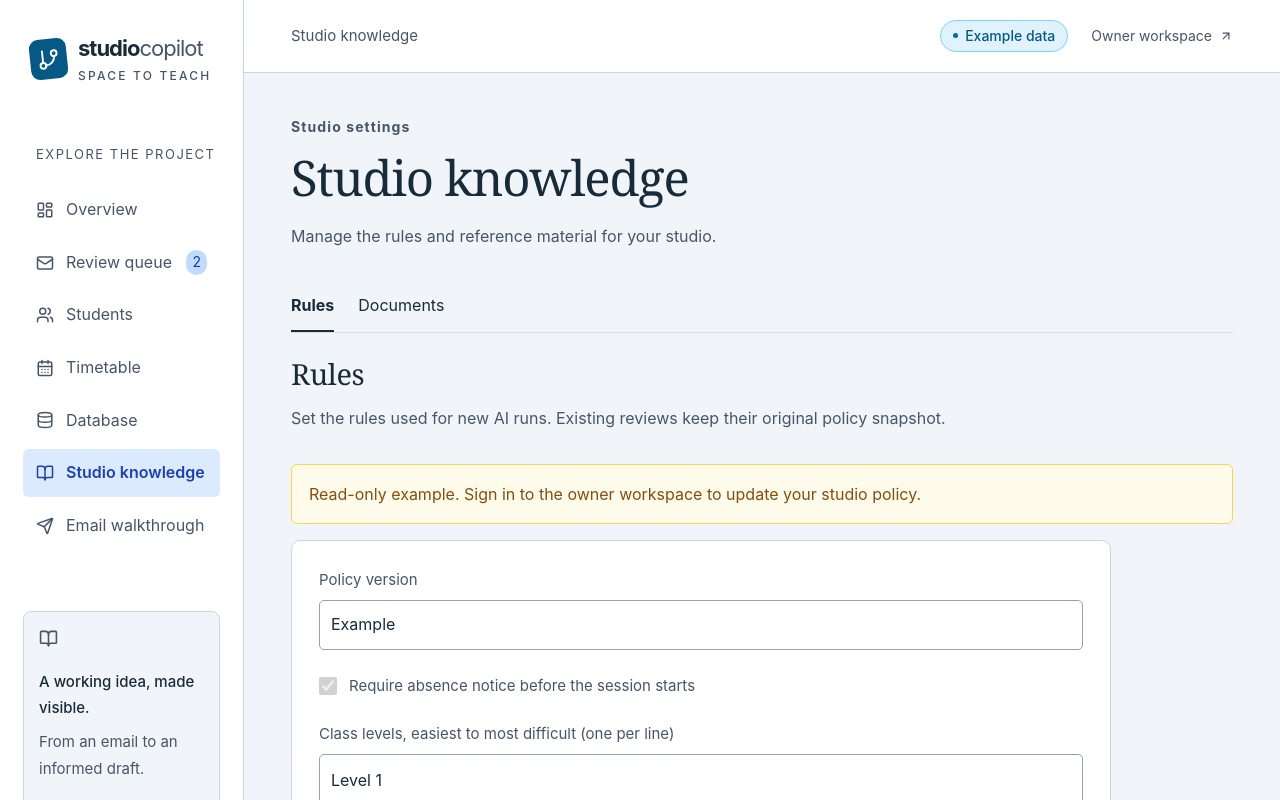
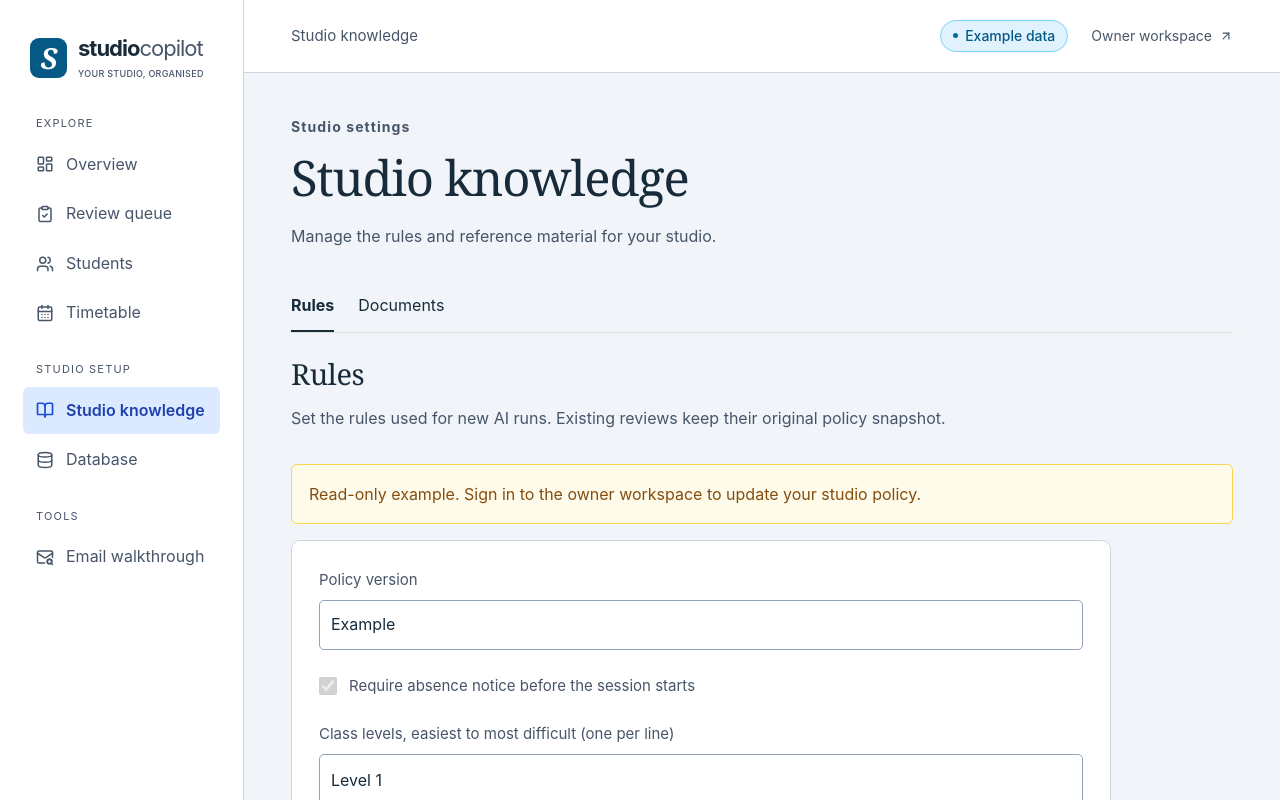
Before and after one commit to manjunjiangclara-cmyk/dance-studio-agent, a React (Vite) app in the folder frontend/: page /demo/knowledge in a window 1280 px wide. Shown: the top 800 px of the page. Built offline with nearby package versions, Linux system fonts and the light colour scheme; a web font is replaced by a local one.

Commit message:
Refine sidebar navigation and branding

```diff
--- a/frontend/src/App.tsx
+++ b/frontend/src/App.tsx
@@ -28,13 +28,16 @@ import {
   ChevronLeft,
   ChevronRight,
   CircleHelp,
+  ClipboardCheck,
   Database,
   FileText,
+  FlaskConical,
   GitBranch,
   LayoutDashboard,
   LockKeyhole,
   LogOut,
   Mail,
+  MailSearch,
   Menu,
   RefreshCw,
   Search,
@@ -264,6 +267,45 @@ export default function App() {
   const [authLoading, setAuthLoading] = useState(workspace);
   const [authError, setAuthError] = useState<Error>();
   const [mobileOpen, setMobileOpen] = useState(false);
+  const [pendingCount, setPendingCount] = useState<number>();
+  const menuButton = useRef<HTMLButtonElement>(null);
+  const closeButton = useRef<HTMLButtonElement>(null);
+  const closeMenu = useCallback(() => {
+    setMobileOpen(false);
+    menuButton.current?.focus();
+  }, []);
+  useEffect(() => {
+    if (!mobileOpen) return;
+    closeButton.current?.focus();
+    const onKeyDown = (event: KeyboardEvent) => {
+      if (event.key === "Escape") closeMenu();
+    };
+    document.addEventListener("keydown", onKeyDown);
+    return () => document.removeEventListener("keydown", onKeyDown);
+  }, [mobileOpen, closeMenu]);
+  useEffect(() => {
+    let active = true;
+    setPendingCount(undefined);
+    if (!workspace || !identity.authenticated) return;
+    const load = () => {
+      get<Page<RunSummary>>(workspace, "/agent-runs", {
+        status: "awaiting_review",
+        limit: 1,
+      })
+        .then((result) => {
+          if (active) setPendingCount(result.total);
+        })
+        .catch(() => {
+          if (active) setPendingCount(undefined);
+        });
+    };
+    load();
+    const timer = window.setInterval(load, 30_000);
+    return () => {
+      active = false;
+      window.clearInterval(timer);
+    };
+  }, [workspace, identity.authenticated, location.pathname]);
   useEffect(() => {
     let active = true;
     setMobileOpen(false);
@@ -296,12 +338,16 @@ export default function App() {
     id = parts[2];
   const navigation = [
     ["overview", "Overview", LayoutDashboard],
-    ["reviews", "Review queue", Mail],
+    ["reviews", "Review queue", ClipboardCheck],
     ["students", "Students", Users],
     ["timetable", "Timetable", CalendarDays],
     ["database", "Database", Database],
     ["knowledge", "Studio knowledge", BookOpen],
-    ["test-email", workspace ? "Test email" : "Email walkthrough", Send],
+    [
+      "test-email",
+      workspace ? "Test email" : "Email walkthrough",
+      workspace ? FlaskConical : MailSearch,
+    ],
   ] as const;
   const pageLabel =
     navigation.find(([path]) => path === page)?.[1] ||
@@ -330,28 +376,46 @@ export default function App() {
         Skip to content
       </a>
       <div className="app-shell">
-        <aside className={`sidebar ${mobileOpen ? "open" : ""}`}>
+        {mobileOpen && (
+          <div
+            className="sidebar-overlay"
+            aria-hidden="true"
+            onClick={closeMenu}
+          />
+        )}
+        <aside
+          id="main-sidebar"
+          className={`sidebar ${mobileOpen ? "open" : ""}`}
+        >
           <Link className="brand" to={base}>
-            <span className="brand-mark">
-              <GitBranch size={23} />
+            <span className="brand-mark" aria-hidden="true">
+              S
             </span>
             <span>
               studio<span className="brand-light">copilot</span>
-              <small>SPACE TO TEACH</small>
+              <small>YOUR STUDIO, ORGANISED</small>
             </span>
           </Link>
           <button
+            ref={closeButton}
             className="mobile-close icon-button"
             aria-label="Close menu"
-            onClick={() => setMobileOpen(false)}
+            onClick={closeMenu}
           >
             <X />
           </button>
-          <div className="sidebar-label">
-            {workspace ? "YOUR WORKSPACE" : "EXPLORE THE PROJECT"}
-          </div>
           <nav aria-label="Main navigation">
-            {navigation.map(([path, label, Icon]) => (
+            {[
+              {
+                label: workspace ? "WORKSPACE" : "EXPLORE",
+                items: navigation.slice(0, 4),
+              },
+              { label: "STUDIO SETUP", items: [navigation[5], navigation[4]] },
+              { label: "TOOLS", items: navigation.slice(6) },
+            ].map((group) => (
+              <div className="nav-group" key={group.label}>
+                <div className="sidebar-label">{group.label}</div>
+                {group.items.map(([path, label, Icon]) => (
                   <NavLink
                     key={path}
                     to={path === "overview" ? base : `${base}/${path}`}
@@ -360,35 +424,32 @@ export default function App() {
                       isActive ? "nav-item active" : "nav-item"
                     }
                   >
-                <Icon size={18} />
+                    <Icon size={18} aria-hidden="true" />
                     <span>{label}</span>
-                {path === "reviews" && !workspace && (
-                  <span className="nav-count">2</span>
+                    {path === "reviews" &&
+                      pendingCount !== undefined &&
+                      pendingCount > 0 && (
+                        <span
+                          className="nav-count"
+                          aria-label={`${pendingCount} awaiting review`}
+                        >
+                          {pendingCount}
+                        </span>
                       )}
                   </NavLink>
                 ))}
+              </div>
+            ))}
           </nav>
-          <div className="sidebar-note">
-            <span className="tiny-icon">
-              <BookOpen size={19} />
-            </span>
-            <strong>A working idea, made visible.</strong>
-            <p>From an email to an informed draft.</p>
-            <Link to={`${base}/database`}>
-              Browse the database <ArrowUpRight size={15} />
-            </Link>
-          </div>
-          <div className="sidebar-footer">
-            <span className="availability-dot" />
-            Independent portfolio project
-            <small>Built for a dance studio workflow.</small>
-          </div>
         </aside>
         <div className="main-column">
           <header className="topbar">
             <button
+              ref={menuButton}
               className="mobile-menu icon-button"
               aria-label="Open menu"
+              aria-expanded={mobileOpen}
+              aria-controls="main-sidebar"
               onClick={() => setMobileOpen(true)}
             >
               <Menu />
--- a/frontend/src/style.css
+++ b/frontend/src/style.css
@@ -4296,3 +4296,74 @@ h3 {
   white-space: pre-wrap;
   overflow-wrap: anywhere;
 }
+
+/* Keep daily navigation prominent while separating setup and tools. */
+.sidebar {
+  overflow-y: auto;
+}
+.brand {
+  margin-bottom: 36px;
+}
+.nav-group + .nav-group {
+  margin-top: 24px;
+}
+.sidebar-label {
+  margin-bottom: 8px;
+  font-size: 11px;
+  letter-spacing: 1.2px;
+}
+.nav-item {
+  margin: 2px 0;
+}
+.sidebar-note {
+  margin-top: 30px;
+}
+.sidebar-footer {
+  padding-top: 28px;
+}
+.sidebar-overlay {
+  display: none;
+}
+@media (max-width: 650px) {
+  .sidebar-overlay {
+    display: block;
+    position: fixed;
+    inset: 0;
+    z-index: 29;
+    border: 0;
+    background: #172b3a80;
+  }
+  .sidebar {
+    visibility: hidden;
+  }
+  .sidebar.open {
+    visibility: visible;
+  }
+  .brand {
+    margin-bottom: 32px;
+  }
+}
+.nav-item.active > svg {
+  color: #1d4ed8;
+  stroke-width: 2.3;
+}
+.brand small {
+  font-size: 10px;
+  letter-spacing: 0.8px;
+  white-space: nowrap;
+}
+.brand-mark {
+  flex-shrink: 0;
+}
+.brand small {
+  font-size: 9px;
+  letter-spacing: 0.3px;
+}
+.brand-mark {
+  font-family: Georgia, serif;
+  font-size: 29px;
+  font-style: italic;
+  font-weight: 600;
+  line-height: 1;
+  transform: none;
+}
```
Also changed, not shown: 1 other file (tests, documents, lock files or other folders). Lines whose indentation alone changed are shown as unchanged.
